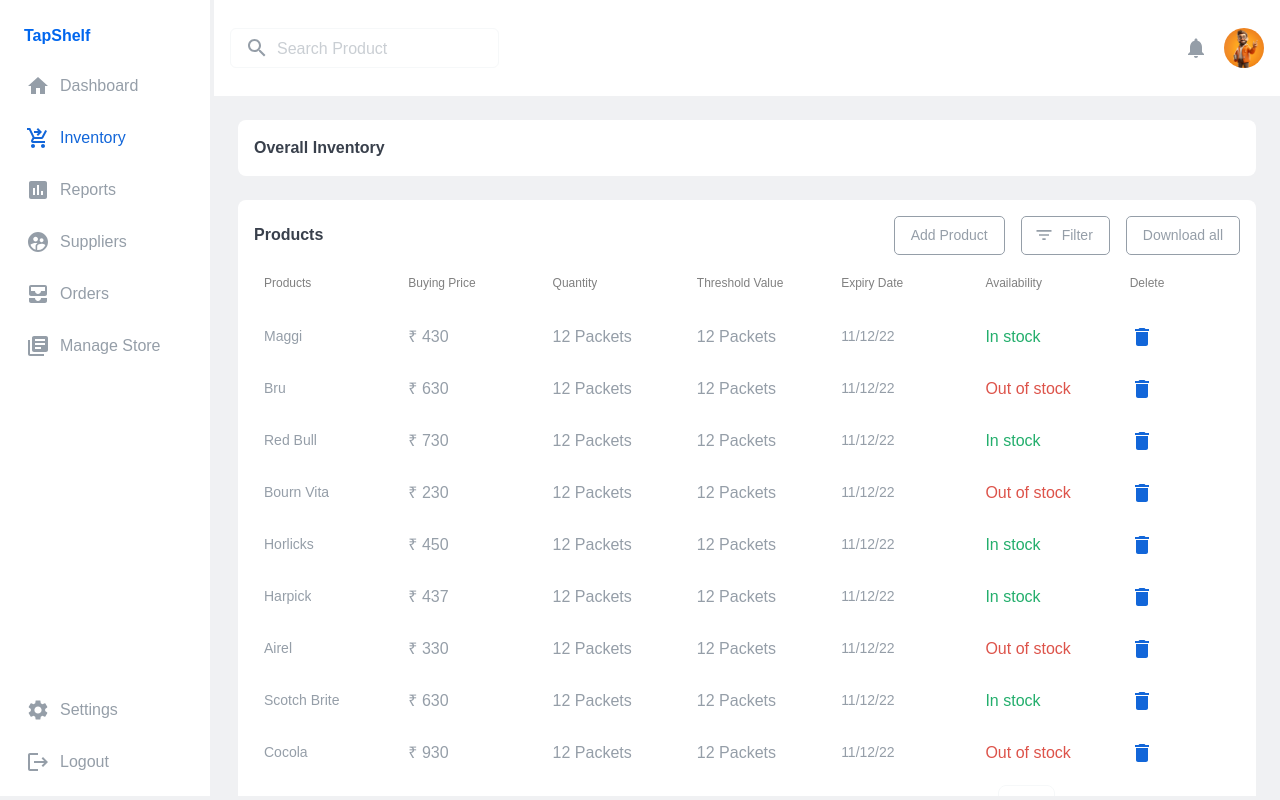
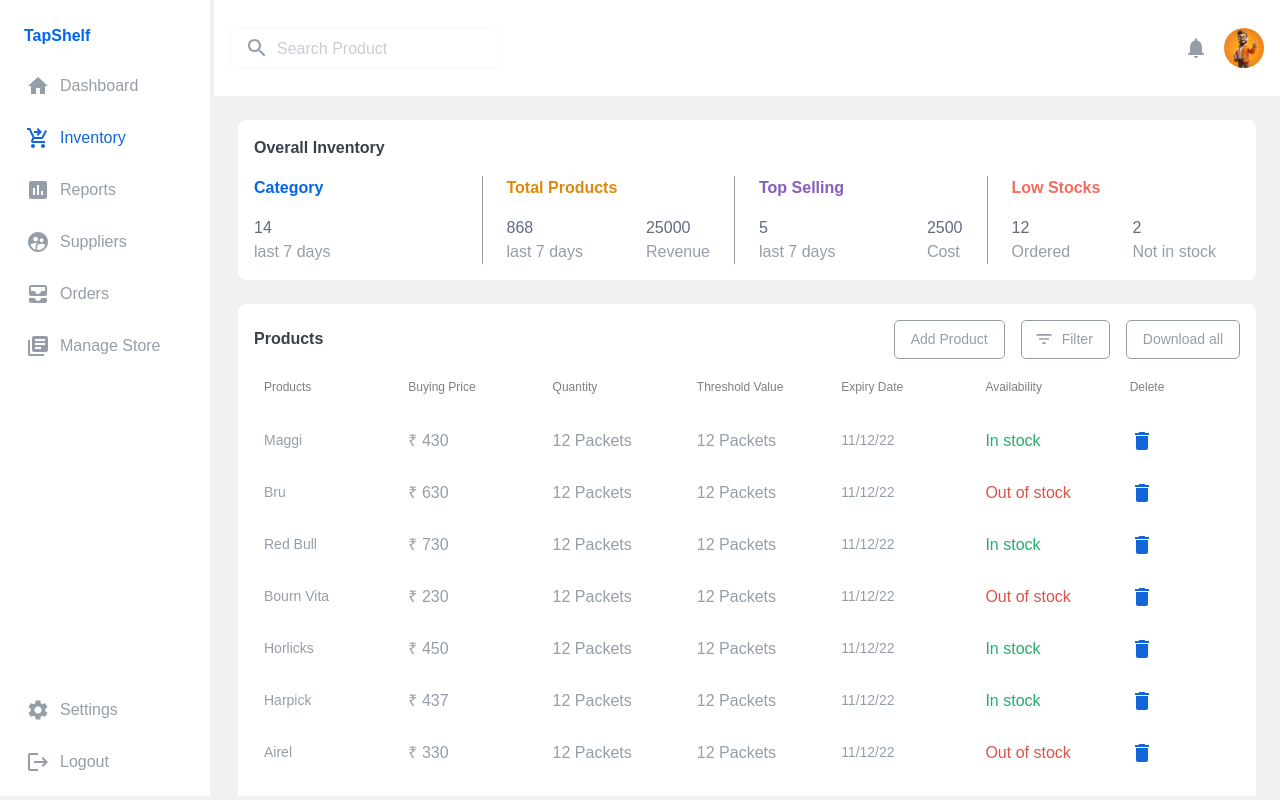
Before and after one commit to nighilramachandran/tapshelf, a React (Create React App) app: page / in a window 1280 px wide. Built offline with nearby package versions, Linux system fonts and the light colour scheme.

Commit message:
overall inventory

```diff
--- a/src/components/inventory/OverAllInventory.tsx
+++ b/src/components/inventory/OverAllInventory.tsx
@@ -1,12 +1,50 @@
-import { Paper, Typography } from "@mui/material";
+import { Box, Divider, Grid, Paper, Stack, Typography } from "@mui/material";
 import React from "react";
+import { OverallInventoryItems } from "../../utils/data/Products";
 
 const OverAllInventory = () => {
   return (
     <Paper>
-      <Typography sx={{ color: "text.dark", fontWeight: 600 }}>
+      <Typography sx={{ color: "text.dark", fontWeight: 600, mb: 2 }}>
         Overall Inventory
       </Typography>
+      <Stack direction={"row"} justifyContent={"space-between"} spacing={3}>
+        {OverallInventoryItems.map((overall, ind) => {
+          return (
+            <Stack
+              direction={"row"}
+              justifyContent={"space-between"}
+              width={"100%"}
+              key={ind}
+            >
+              <Stack
+                justifyContent={"space-between"}
+                width={"100%"}
+                spacing={2}
+              >
+                <Typography sx={{ color: overall.color, fontWeight: 600 }}>
+                  {overall.title}
+                </Typography>
+                <Stack direction={"row"} justifyContent={"space-between"}>
+                  {overall.children.map((child, index) => {
+                    return (
+                      <Stack mr={3}>
+                        <Typography color={"#5f6a7f"}>{child.value}</Typography>
+                        <Typography>{child.desc}</Typography>
+                      </Stack>
+                    );
+                  })}
+                </Stack>
+              </Stack>
+              {OverallInventoryItems.length - 1 !== ind && (
+                <Divider
+                  sx={{ width: "1px", bgcolor: "#959ea8", height: "100%" }}
+                ></Divider>
+              )}
+            </Stack>
+          );
+        })}
+      </Stack>
     </Paper>
   );
 };
--- a/src/utils/data/Products.ts
+++ b/src/utils/data/Products.ts
@@ -1,4 +1,4 @@
-import { ProductProps } from "../../interfaces";
+import { OverallInventoryProps, ProductProps } from "../../interfaces";
 
 export const ProductsItems: ProductProps[] = [
   {
@@ -83,3 +83,35 @@
     availability: "Out of stock",
   },
 ];
+
+export const OverallInventoryItems: OverallInventoryProps[] = [
+  {
+    title: "Category",
+    color: "#0067ee",
+    children: [{ value: "14", desc: "last 7 days" }],
+  },
+  {
+    title: "Total Products",
+    color: "#e08908",
+    children: [
+      { value: "868", desc: "last 7 days" },
+      { value: "25000", desc: "Revenue" },
+    ],
+  },
+  {
+    title: "Top Selling",
+    color: "#865dbe",
+    children: [
+      { value: "5", desc: "last 7 days" },
+      { value: "2500", desc: "Cost" },
+    ],
+  },
+  {
+    title: "Low Stocks",
+    color: "#f46b60",
+    children: [
+      { value: "12", desc: "Ordered" },
+      { value: "2", desc: "Not in stock" },
+    ],
+  },
+];
```
Also changed, not shown: src/interfaces/Products.ts (+10 -0 lines).
